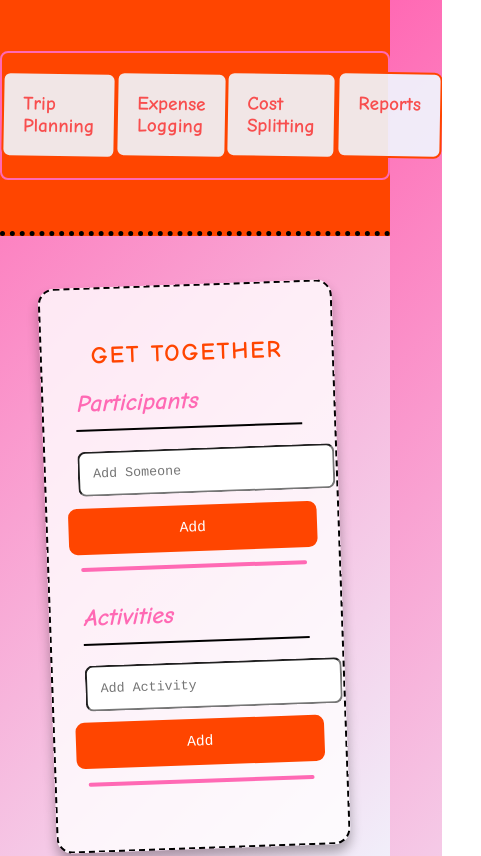
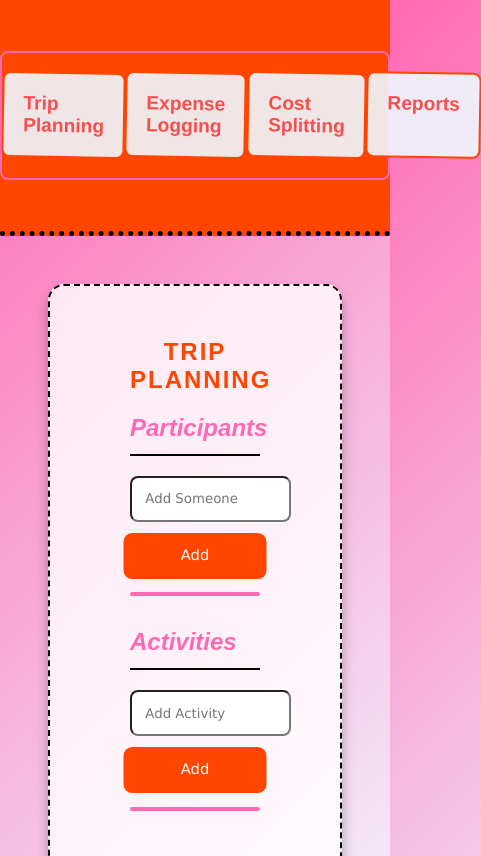
Before and after one commit to kevkaleido/group-trip, a plain HTML site: page index.html in a window 390 px wide. Shown: the top 856 px of the page, 481 px wide, since content can reach past the window. Drawn offline with Linux system fonts and the light colour scheme.

```diff
--- a/index.html
+++ b/index.html
@@ -20,7 +20,7 @@
     <main>
         <!-- Trip Planning Section -->
         <section id="trip-planning">
-            <h1>Get Together</h1>
+            <h1>Trip Planning</h1>
             <div id="trip-participants">
                 <h2>Participants</h2>
                 <input type="text" id="participant-name" placeholder="Add Someone">
--- a/styles.css
+++ b/styles.css
@@ -1,7 +1,7 @@
 /* styles.css */
 
 body {
-    font-family: 'Comic Sans MS', cursive, sans-serif; /* Fun font */
+    font-family: 'Arial', sans-serif; /* Readable font */
     margin: 0;
     padding: 0;
     box-sizing: border-box;
@@ -28,7 +28,6 @@
     color: #f84e4e;
     text-decoration: none;
     font-weight: bold;
-
     transform: skewX(-10deg); /* Skewed links */
     transition: color 0.3s, transform 0.3s; /* Smooth transition */
 }
@@ -40,13 +39,12 @@
 
 main {
     padding: 3em;
-    transform: rotate(-2deg); /* Slightly rotated */
-
 }
 
 section {
     margin-bottom: 3em;
-    padding: 2em;
+    padding: 5em;
+    padding-top: 2em;
     background: rgba(255, 255, 255, 0.8); /* Semi-transparent */
     border-radius: 16px;
     box-shadow: 0 8px 12px rgba(0, 0, 0, 0.3); /* Larger shadow */
@@ -83,7 +81,7 @@
     padding: 1em;
     width: 100%;
     border-radius: 8px; /* Rounded corners */
-    font-family: 'Courier New', Courier, monospace; /* Monospace font */
+    font-family: 'Verdana', sans-serif; /* Readable font */
 }
 
 button {
@@ -146,7 +144,6 @@
     }
 }
 
-
 /* The Modal (background) */
 .modal {
     display: none; /* Hidden by default */
```
